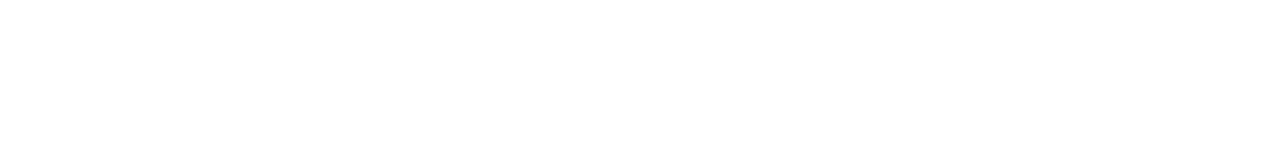
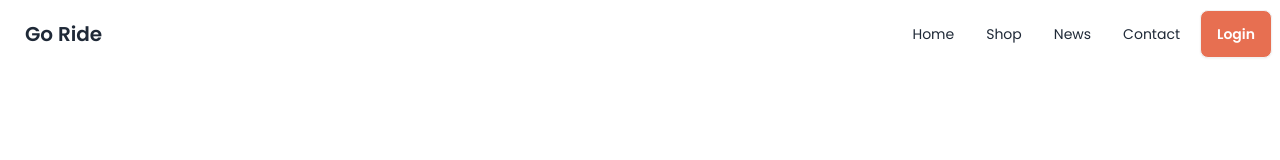
Before and after one commit to RaiyanJiyon/Biker-Zone, a plain HTML site: page index.html in a window 1280 px wide. Drawn offline with nearby package versions, Linux system fonts and the light colour scheme.

Commit message:
Added navbar design

```diff
--- a/index.html
+++ b/index.html
@@ -21,6 +21,9 @@
                 extend: {
                     colors: {
                         clifford: '#da373d',
+                        'primary-color': '#E76F51',
+                        'title-color': '#000000',
+                        'description-color': '#6C6C6C',
                     }
                 }
             }
@@ -35,7 +38,40 @@
 
 <body class="poppins-thin">
     <!-- header container -->
-    <header class="">
+    <header class="md:container mx-auto">
+        <!-- navbar -->
+        <div class="navbar bg-base-100">
+            <div class="flex-1">
+                <div class="dropdown">
+                    <div tabindex="0" role="button" class="btn btn-ghost lg:hidden">
+                        <svg xmlns="http://www.w3.org/2000/svg" class="h-5 w-5" fill="none" viewBox="0 0 24 24"
+                            stroke="currentColor">
+                            <path stroke-linecap="round" stroke-linejoin="round" stroke-width="2"
+                                d="M4 6h16M4 12h8m-8 6h16" />
+                        </svg>
+                    </div>
+                    <ul tabindex="0"
+                        class="menu menu-sm dropdown-content bg-base-100 rounded-box z-[1] mt-3 w-52 p-2 shadow">
+                        <li><a>Home</a></li>
+                        <li><a>Shop</a></li>
+                        <li><a>News</a></li>
+                        <li><a>Contact</a></li>
+                    </ul>
+                </div>
+                <a class="btn btn-ghost text-xl md:ext-3xl">Go Ride</a>
+            </div>
+            <div class="navbar-center hidden lg:flex">
+                <ul class="menu menu-horizontal px-1">
+                    <li><a>Home</a></li>
+                    <li><a>Shop</a></li>
+                    <li><a>News</a></li>
+                    <li><a>Contact</a></li>
+                </ul>
+            </div>
+            <div class="">
+                <a class="btn bg-primary-color text-white">Login</a>
+            </div>
+        </div>
     </header>
 
     <!-- main container -->
```
